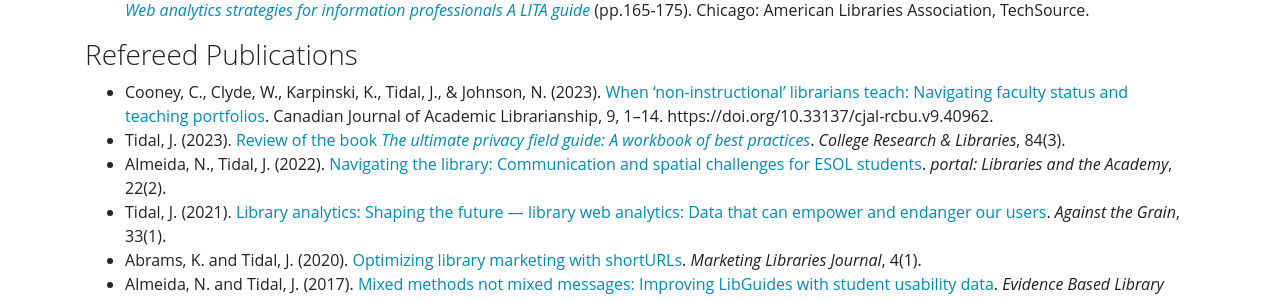
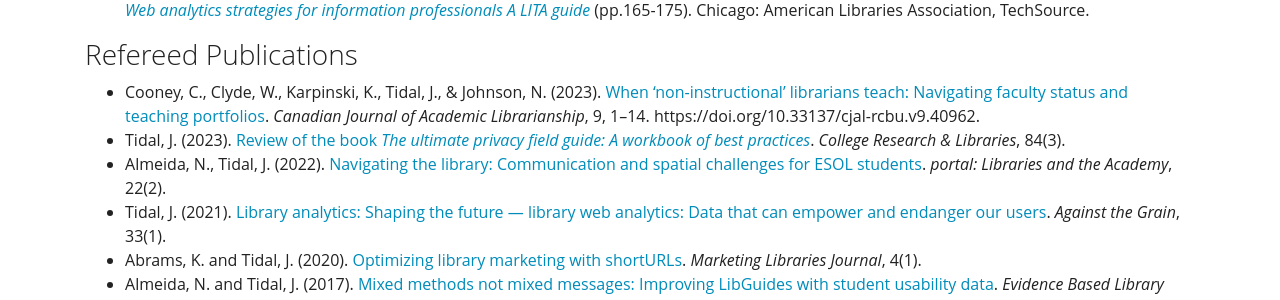
Before and after one commit to KentuckyFriedTofu/kentuckyfriedtofu.github.io.bak2, a Jekyll site: the page built from cv.md, in a window 1280 px wide and 900 px high, scrolled down 2426 px. Shown: the part 155-455 px from the top of the window. Built offline with Jekyll 4.4.1, drawn with Linux system fonts in a browser that asks for light colours.

Commit message:
Update cv.md

```diff
--- a/cv.md
+++ b/cv.md
@@ -98,7 +98,7 @@ View my [Google Scholar Profile](https://scholar.google.com/citations?user=mAq-F
 
 ### Refereed Publications
 
-* Cooney, C., Clyde, W., Karpinski, K., Tidal, J., & Johnson, N. (2023). [When ‘non-instructional’ librarians teach: Navigating faculty status and teaching portfolios](https://cjal.ca/index.php/capal/article/view/40962). Canadian Journal of Academic Librarianship, 9, 1–14. https://doi.org/10.33137/cjal-rcbu.v9.40962.
+* Cooney, C., Clyde, W., Karpinski, K., Tidal, J., & Johnson, N. (2023). [When ‘non-instructional’ librarians teach: Navigating faculty status and teaching portfolios](https://cjal.ca/index.php/capal/article/view/40962). *Canadian Journal of Academic Librarianship*, 9, 1–14. https://doi.org/10.33137/cjal-rcbu.v9.40962.
 * Tidal, J. (2023). [Review of the book <em>The ultimate privacy field guide: A workbook of best practices</em>](https://crl.acrl.org/index.php/crl/article/view/25884/33806). *College Research & Libraries*, 84(3).
 * Almeida, N., Tidal, J. (2022). [Navigating the library: Communication and spatial challenges for ESOL students](https://academicworks.cuny.edu/ny_pubs/877/). *portal: Libraries and the Academy*, 22(2).
 * Tidal, J. (2021). [Library analytics: Shaping the future — library web analytics: Data that can empower and endanger our users](https://www.charleston-hub.com/2021/04/library-analytics-shaping-the-future-library-web-analytics-data-that-can-empower-and-endanger-our-users/). *Against the Grain*, 33(1).
```
